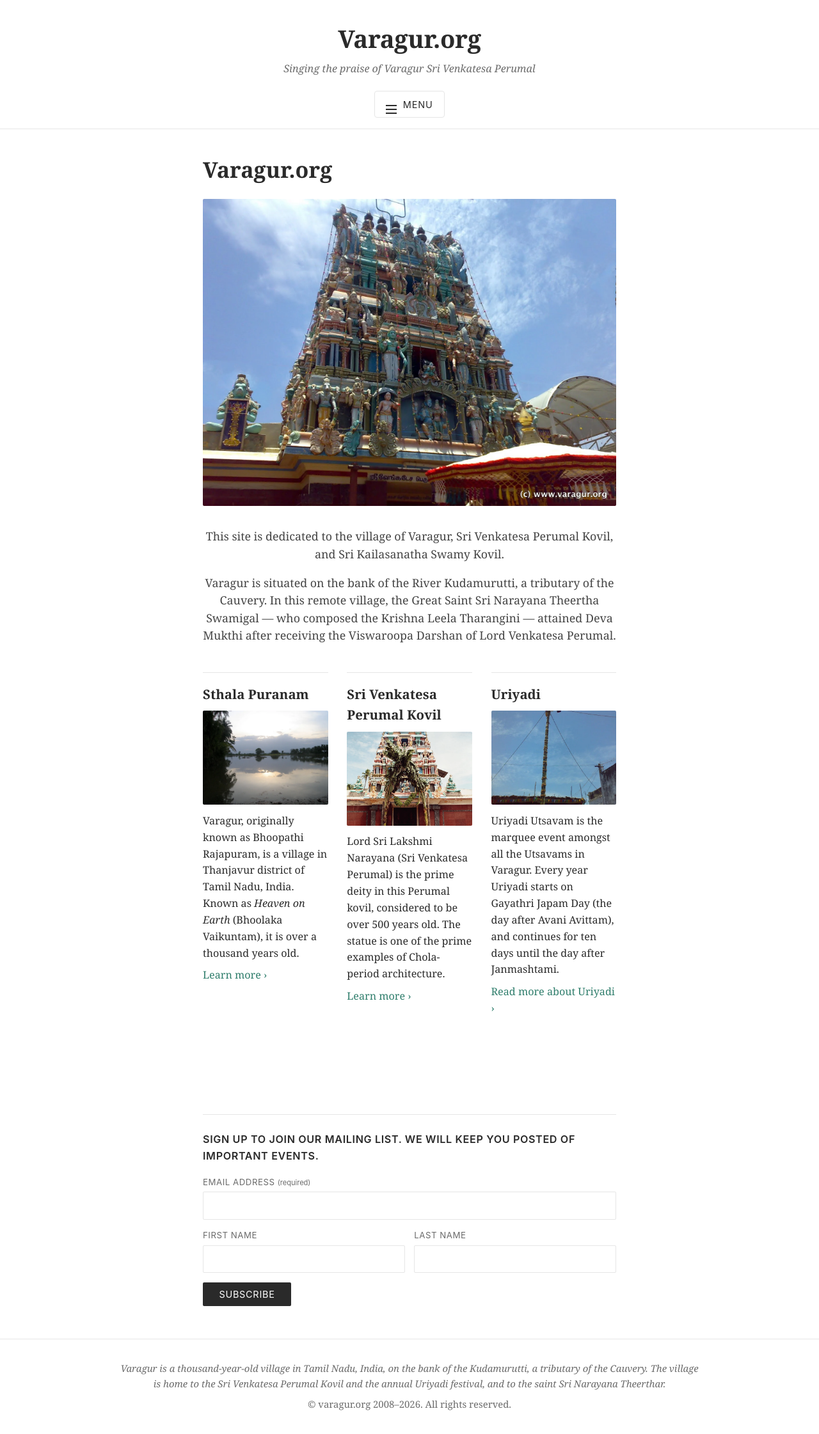
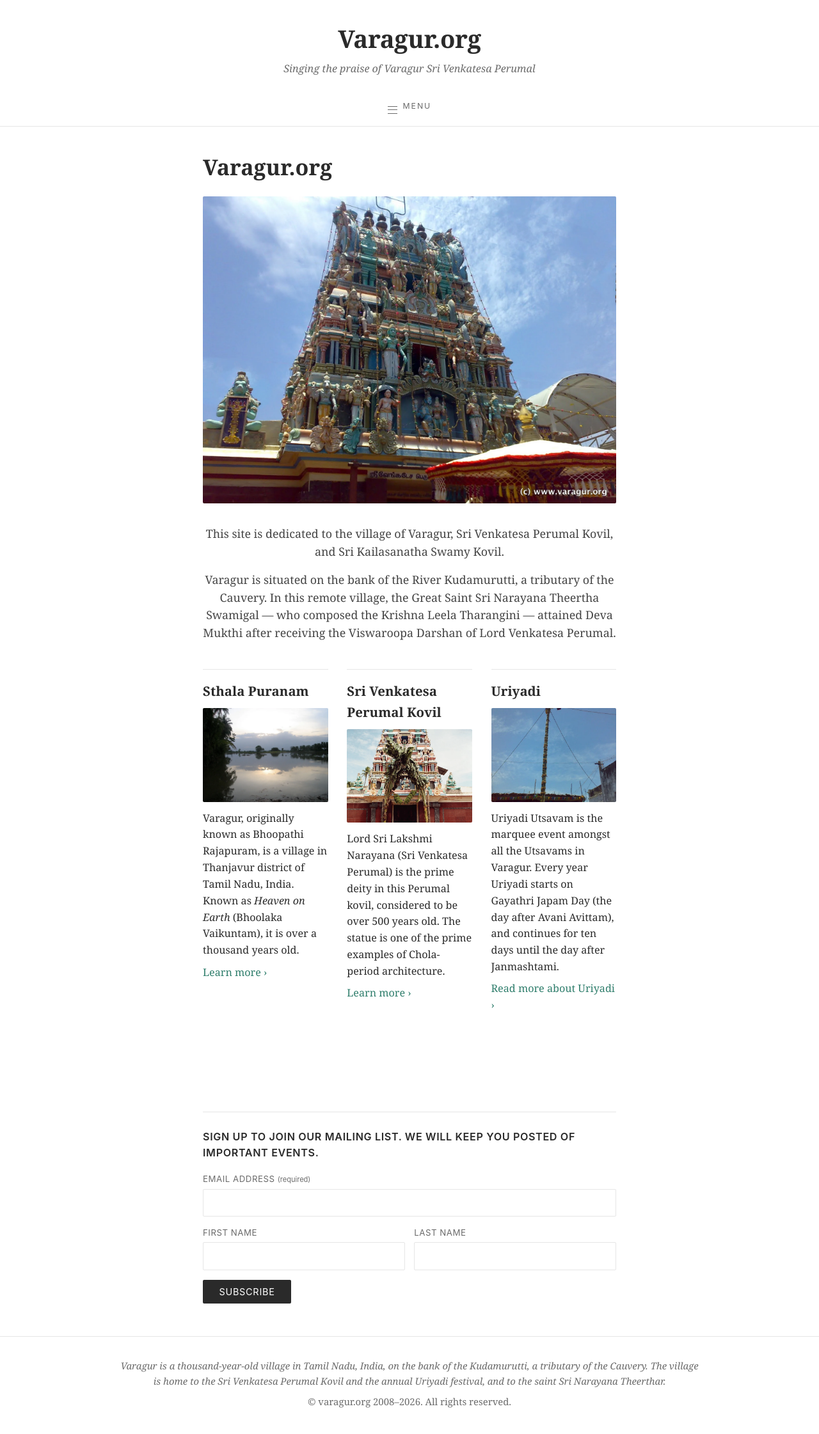
Before and after one commit to anandrajaram/varagur.org, a Jekyll site: the page built from index.md, in a window 1280 px wide. Shown: the whole page at 64% size. Built offline with Jekyll 4.4.1, drawn with Linux system fonts in a browser that asks for light colours.

Commit message:
Make the menu toggle minimal and editorial
The bordered MENU button felt like a SaaS modal in the middle of an
archival temple-site layout. Strip the box and background, drop the
font size, increase the letter-spacing, mute the colour, thin the
hamburger bars to 1px. Add a small bars-to-X morph when the menu opens.
Lighten the panel shadow and tighten its border radius to match the
rest of the site.

Co-Authored-By: Claude Opus 4.7 <noreply@anthropic.com>

```diff
--- a/assets/css/main.css
+++ b/assets/css/main.css
@@ -54,77 +54,78 @@ a:hover { text-decoration: underline; }
   font-style: italic;
   font-size: 0.95rem;
 }
-/* Hamburger menu */
+/* Menu toggle — minimal, editorial */
 .site-nav-toggle {
   position: relative;
   display: inline-block;
-  margin-top: 0.25rem;
+  margin-top: 0.5rem;
 }
 .site-nav-toggle > summary {
   list-style: none;
   cursor: pointer;
   display: inline-flex;
   align-items: center;
-  gap: 0.55rem;
-  padding: 0.5rem 1rem;
-  border: 1px solid var(--color-border);
-  border-radius: 4px;
-  background: #fff;
+  gap: 0.5rem;
+  padding: 0.25rem 0.1rem;
+  background: transparent;
+  border: 0;
   font-family: var(--font-sans);
-  font-size: 0.85rem;
+  font-size: 0.72rem;
   text-transform: uppercase;
-  letter-spacing: 0.06em;
-  color: var(--color-text);
+  letter-spacing: 0.16em;
+  color: var(--color-muted);
   user-select: none;
 }
 .site-nav-toggle > summary::-webkit-details-marker { display: none; }
-.site-nav-toggle > summary:hover { border-color: var(--color-accent); color: var(--color-accent); }
-.site-nav-toggle[open] > summary { border-color: var(--color-accent); color: var(--color-accent); }
+.site-nav-toggle > summary::marker { content: ""; }
+.site-nav-toggle > summary:hover { color: var(--color-accent); }
+.site-nav-toggle[open] > summary { color: var(--color-accent); }
 .hamburger {
   display: inline-block;
-  width: 1rem;
-  height: 0.75rem;
+  width: 0.9rem;
+  height: 0.7rem;
   position: relative;
 }
+.hamburger,
 .hamburger::before,
-.hamburger::after,
-.hamburger {
+.hamburger::after {
   background: currentColor;
+  height: 1px;
 }
-.hamburger {
-  height: 2px;
-  margin: 0.15rem 0 0;
-  top: 0.36rem;
-}
+.hamburger { top: 0.34rem; }
 .hamburger::before,
 .hamburger::after {
   content: "";
   position: absolute;
   left: 0;
   right: 0;
-  height: 2px;
 }
-.hamburger::before { top: -0.36rem; }
-.hamburger::after  { top:  0.36rem; }
+.hamburger::before { top: -0.32rem; }
+.hamburger::after  { top:  0.32rem; }
+.site-nav-toggle[open] .hamburger::before { transform: translateY(0.32rem) rotate(45deg); }
+.site-nav-toggle[open] .hamburger::after  { transform: translateY(-0.32rem) rotate(-45deg); }
+.site-nav-toggle[open] .hamburger { background: transparent; }
 
-.site-nav-toggle[open] > .site-nav {
-  display: block;
-}
+.hamburger,
+.hamburger::before,
+.hamburger::after { transition: transform 0.18s ease, background 0.18s ease; }
+
+.site-nav-toggle[open] > .site-nav { display: block; }
 .site-nav {
   display: none;
   position: absolute;
-  top: calc(100% + 0.5rem);
+  top: calc(100% + 0.6rem);
   left: 50%;
   transform: translateX(-50%);
   z-index: 50;
-  min-width: 18rem;
+  min-width: 19rem;
   max-width: calc(100vw - 2rem);
   text-align: left;
   background: #fff;
   border: 1px solid var(--color-border);
-  border-radius: 4px;
-  box-shadow: 0 12px 32px rgba(0, 0, 0, 0.08);
-  padding: 0.75rem 1.1rem 1rem;
+  border-radius: 2px;
+  box-shadow: 0 6px 18px rgba(0, 0, 0, 0.05);
+  padding: 0.6rem 1.2rem 1rem;
 }
 .site-nav ul {
   list-style: none;
```
